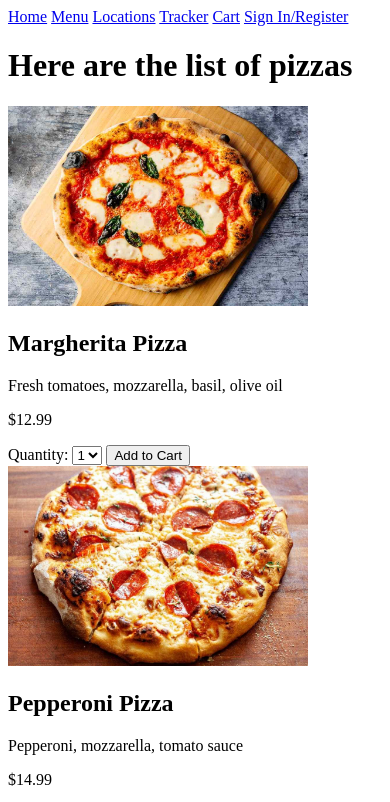
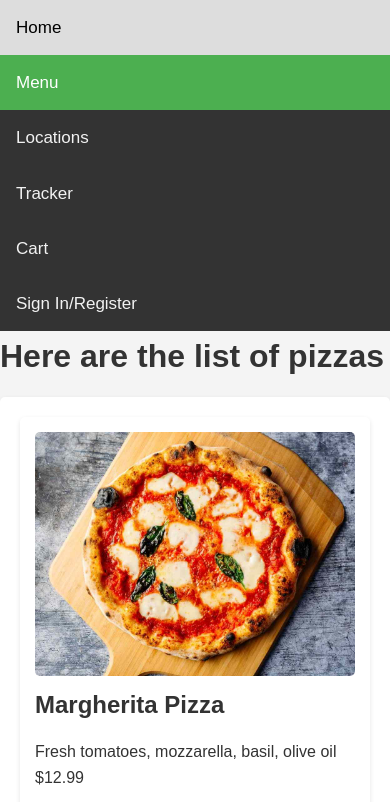
Before and after one commit to Nikhil-Doye/ITC6355-Web-Dev-1, a plain HTML site: page Web Dev/menu.html in a window 390 px wide. Shown: the top 802 px of the page. Drawn offline with Linux system fonts and the light colour scheme.

Commit message:
Added CSS

```diff
--- /dev/null
+++ b/Web Dev/css/reset.css
@@ -0,0 +1,48 @@
+/* Reset and base styles */
+*, *::before, *::after {
+  box-sizing: border-box;
+}
+
+body, h1, h2, h3, h4, p, figure, blockquote, dl, dd {
+  margin: 0;
+}
+
+ul[role='list'], ol[role='list'] {
+  list-style: none;
+}
+
+html:focus-within {
+  scroll-behavior: smooth;
+}
+
+body {
+  min-height: 100vh;
+  text-rendering: optimizeSpeed;
+  line-height: 1.5;
+}
+
+a:not([class]) {
+  text-decoration-skip-ink: auto;
+}
+
+img, picture {
+  max-width: 100%;
+  display: block;
+}
+
+input, button, textarea, select {
+  font: inherit;
+}
+
+@media (prefers-reduced-motion: reduce) {
+  html:focus-within {
+   scroll-behavior: auto;
+  }
+
+  *, *::before, *::after {
+    animation-duration: 0.01ms !important;
+    animation-iteration-count: 1 !important;
+    transition-duration: 0.01ms !important;
+    scroll-behavior: auto !important;
+  }
+}
--- /dev/null
+++ b/Web Dev/css/styles.css
@@ -0,0 +1,163 @@
+/* Main styles for Pizza Paradise */
+
+/* Global Styles */
+body {
+  font-family: Arial, sans-serif;
+  line-height: 1.6;
+  color: #333;
+  background-color: #f4f4f4;
+}
+
+.container {
+  width: 90%;
+  max-width: 1200px;
+  margin: 0 auto;
+  padding: 0 20px;
+}
+
+/* Header Styles */
+.topnav {
+  background-color: #333;
+  overflow: hidden;
+}
+
+.topnav a {
+  float: left;
+  color: #f2f2f2;
+  text-align: center;
+  padding: 14px 16px;
+  text-decoration: none;
+  font-size: 17px;
+}
+
+.topnav a:hover {
+  background-color: #ddd;
+  color: black;
+}
+
+.topnav a.active {
+  background-color: #4CAF50;
+  color: white;
+}
+
+/* Main Content Styles */
+main {
+  padding: 20px 0;
+}
+
+h1, h2, h3 {
+  color: #333;
+  margin-bottom: 15px;
+}
+
+/* Section Styles */
+section {
+  background-color: #fff;
+  margin-bottom: 20px;
+  padding: 20px;
+  border-radius: 5px;
+  box-shadow: 0 2px 5px rgba(0,0,0,0.1);
+}
+
+/* Form Styles */
+form {
+  margin-top: 20px;
+}
+
+label {
+  display: block;
+  margin-bottom: 5px;
+}
+
+input[type="text"],
+input[type="email"],
+input[type="password"],
+input[type="tel"],
+textarea,
+select {
+  width: 100%;
+  padding: 10px;
+  margin-bottom: 10px;
+  border: 1px solid #ddd;
+  border-radius: 4px;
+}
+
+button, .button {
+  display: inline-block;
+  background-color: #4CAF50;
+  color: white;
+  padding: 10px 20px;
+  border: none;
+  border-radius: 4px;
+  cursor: pointer;
+  text-decoration: none;
+}
+
+button:hover, .button:hover {
+  background-color: #45a049;
+}
+
+/* Table Styles */
+table {
+  width: 100%;
+  border-collapse: collapse;
+  margin-bottom: 20px;
+}
+
+th, td {
+  padding: 12px;
+  text-align: left;
+  border-bottom: 1px solid #ddd;
+}
+
+th {
+  background-color: #f2f2f2;
+  font-weight: bold;
+}
+
+/* Menu Item Styles */
+.menu-cards {
+  display: grid;
+  grid-template-columns: repeat(auto-fit, minmax(250px, 1fr));
+  gap: 20px;
+}
+
+.menu-cards article {
+  background-color: #fff;
+  border-radius: 5px;
+  box-shadow: 0 2px 5px rgba(0,0,0,0.1);
+  padding: 15px;
+}
+
+.menu-cards img {
+  width: 100%;
+  height: auto;
+  border-radius: 5px;
+  margin-bottom: 10px;
+}
+
+/* Footer Styles */
+footer {
+  background-color: #333;
+  color: #fff;
+  text-align: center;
+  padding: 20px 0;
+  margin-top: 20px;
+}
+
+footer a {
+  color: #fff;
+}
+
+/* Responsive Design */
+@media (max-width: 768px) {
+  .topnav a {
+    float: none;
+    display: block;
+    text-align: left;
+  }
+
+  .menu-cards {
+    grid-template-columns: 1fr;
+  }
+}
--- a/Web Dev/menu.html
+++ b/Web Dev/menu.html
@@ -3,12 +3,14 @@
 <head>
     <meta charset="UTF-8">
     <meta name="viewport" content="width=device-width, initial-scale=1.0">
+    <link rel="stylesheet" href="css/reset.css">
+    <link rel="stylesheet" href="css/styles.css">
     <title>Document</title>
 </head>
 <body>
     <div class="topnav">
-        <a class="active" href="index.html">Home</a>
-        <a href="menu.html">Menu</a>
+        <a href="index.html">Home</a>
+        <a class="active" href="menu.html">Menu</a>
         <a href="location.html">Locations</a>
         <a href="tracker.html">Tracker</a>
         <a href="cart.html">Cart</a>
```
Also changed, not shown: Web Dev/cart.html (+4 -2 lines), Web Dev/index.html (+2 -0 lines), Web Dev/location.html (+4 -2 lines), Web Dev/login.html (+4 -2 lines), Web Dev/tracker.html (+4 -2 lines), 1 other file.
